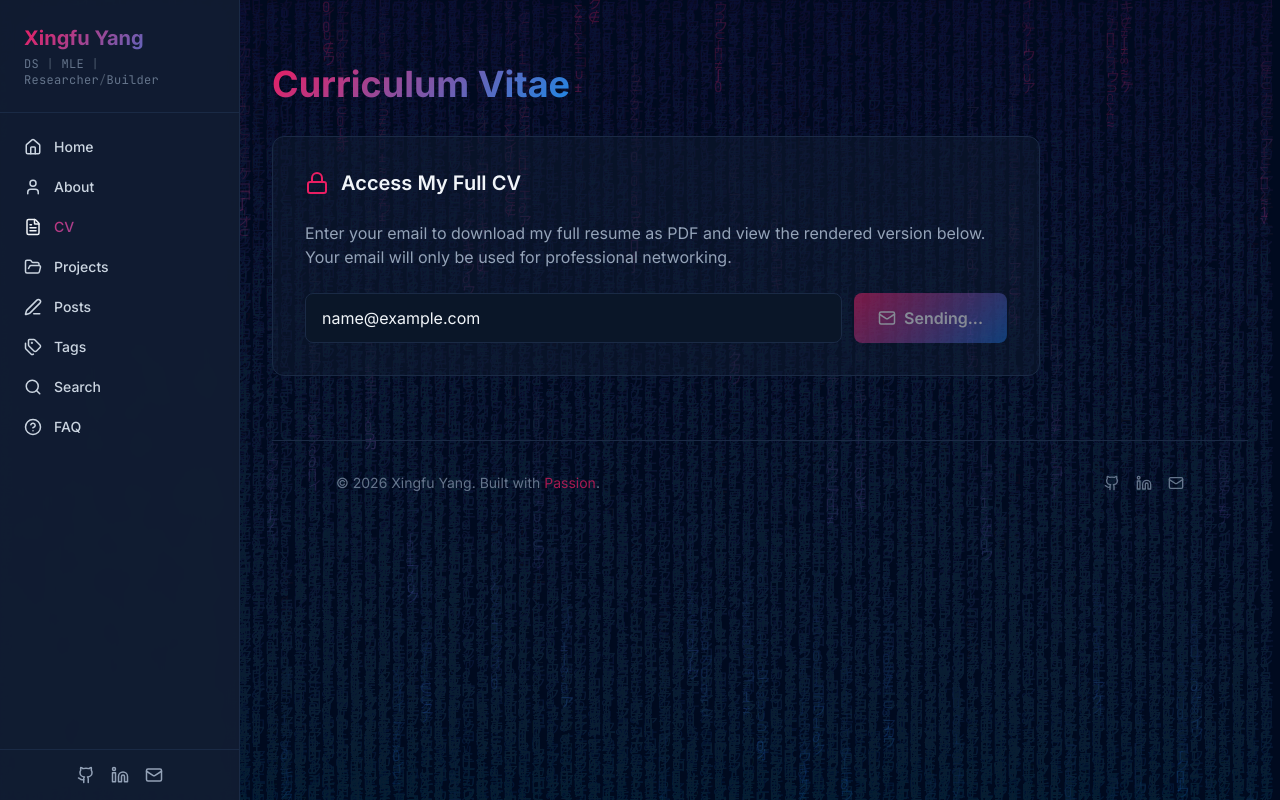
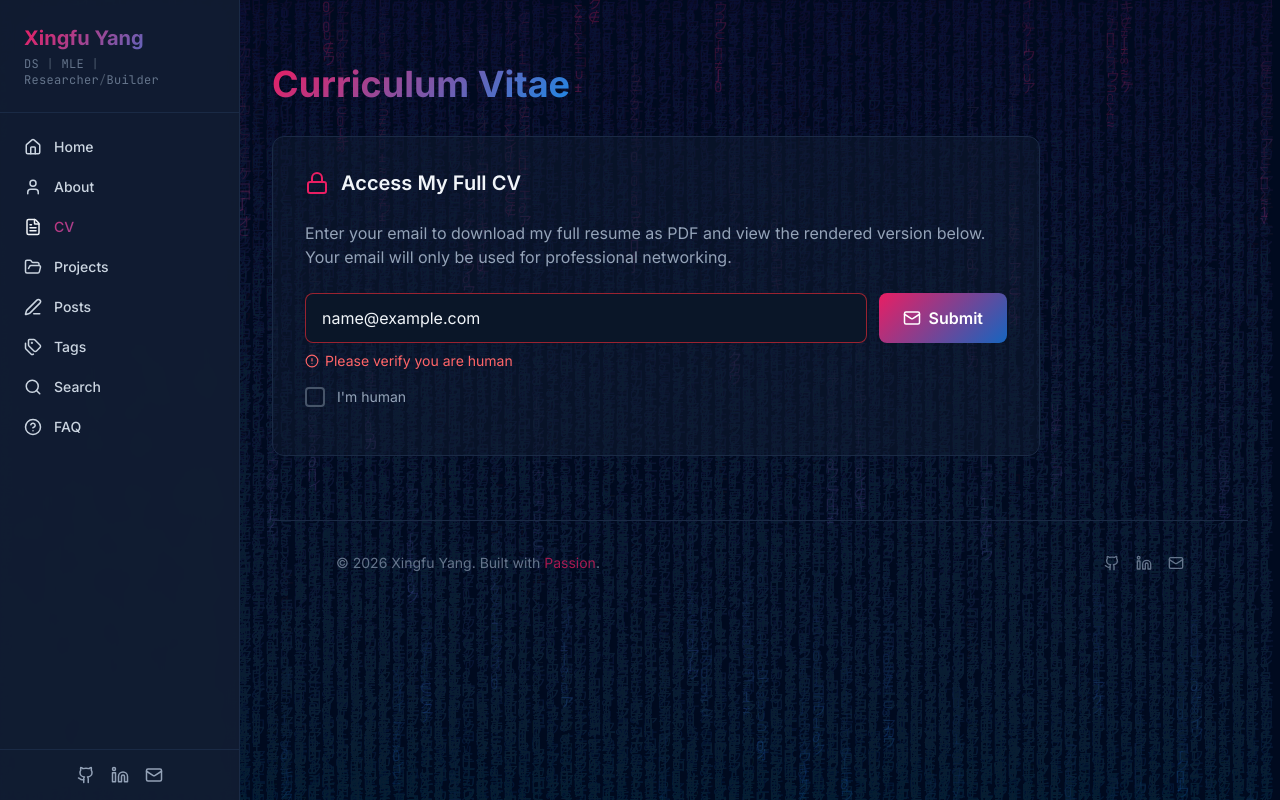
Before and after one commit to XingfuY/xyang.me, a React (Vite) app: page /cv in a window 1280 px wide. Both pictures are taken after typing "name@example.com" into the empty fields and a click on the button "Submit". Built offline with nearby package versions, Linux system fonts and the light colour scheme; no server answers.

Commit message:
Add email validation and bot prevention to CV gate
- Regex email validation with inline error feedback
- Honeypot field (hidden from humans, bots auto-fill)
- Timing check (reject submissions under 2s)
- Human verification checkbox with shield icon

```diff
--- a/src/pages/CVPage.tsx
+++ b/src/pages/CVPage.tsx
@@ -1,21 +1,50 @@
-import { useState } from 'react'
-import { FileDown, Mail, Lock, CheckCircle } from 'lucide-react'
+import { useState, useRef } from 'react'
+import { FileDown, Mail, Lock, CheckCircle, ShieldCheck, AlertCircle } from 'lucide-react'
 import { submitLead } from '../lib/submitLead'
+
+const EMAIL_RE = /^[a-zA-Z0-9._%+-]+@[a-zA-Z0-9.-]+\.[a-zA-Z]{2,}$/
 
 export default function CVPage() {
   const [email, setEmail] = useState('')
+  const [emailError, setEmailError] = useState('')
   const [submitted, setSubmitted] = useState(false)
   const [loading, setLoading] = useState(false)
+  const [verified, setVerified] = useState(false)
+  const [honeypot, setHoneypot] = useState('')
+  const mountTime = useRef(Date.now())
+
+  function validateEmail(value: string) {
+    if (!value) return 'Email is required'
+    if (!EMAIL_RE.test(value)) return 'Please enter a valid email'
+    return ''
+  }
 
   async function handleSubmit(e: React.FormEvent) {
     e.preventDefault()
+
+    // Honeypot check — bots fill hidden fields
+    if (honeypot) return
+
+    // Timing check — reject instant submissions (< 2s)
+    if (Date.now() - mountTime.current < 2000) return
+
+    const error = validateEmail(email)
+    if (error) {
+      setEmailError(error)
+      return
+    }
+
+    if (!verified) {
+      setEmailError('Please verify you are human')
+      return
+    }
+
     setLoading(true)
 
     try {
       await submitLead('cv_leads', { email })
       setSubmitted(true)
     } catch {
-      // Allow access even if submission fails
       setSubmitted(true)
     } finally {
       setLoading(false)
@@ -38,15 +67,25 @@ export default function CVPage() {
             Enter your email to download my full resume as PDF and view the rendered version below.
             Your email will only be used for professional networking.
           </p>
-          <form onSubmit={handleSubmit} className="flex gap-3">
+          <form onSubmit={handleSubmit} className="space-y-4">
+            <div>
+              <div className="flex gap-3">
                 <div className="flex-1">
                   <input
                     type="email"
                     value={email}
-                onChange={(e) => setEmail(e.target.value)}
+                    onChange={(e) => {
+                      setEmail(e.target.value)
+                      if (emailError) setEmailError(validateEmail(e.target.value))
+                    }}
+                    onBlur={() => { if (email) setEmailError(validateEmail(email)) }}
                     placeholder="you@company.com"
                     required
-                className="w-full px-4 py-3 rounded-lg bg-navy border border-navy-lighter text-slate-100 placeholder:text-slate-500 focus:outline-none focus:border-crimson/50 transition-colors"
+                    className={`w-full px-4 py-3 rounded-lg bg-navy border text-slate-100 placeholder:text-slate-500 focus:outline-none transition-colors ${
+                      emailError
+                        ? 'border-red-500/60 focus:border-red-500'
+                        : 'border-navy-lighter focus:border-crimson/50'
+                    }`}
                   />
                 </div>
                 <button
@@ -57,6 +96,49 @@ export default function CVPage() {
                   <Mail size={18} />
                   {loading ? 'Sending...' : 'Submit'}
                 </button>
+              </div>
+              {emailError && (
+                <p className="mt-2 text-sm text-red-400 flex items-center gap-1.5">
+                  <AlertCircle size={14} />
+                  {emailError}
+                </p>
+              )}
+            </div>
+
+            {/* Human verification checkbox */}
+            <label className="flex items-center gap-3 cursor-pointer group w-fit">
+              <div className={`w-5 h-5 rounded border-2 flex items-center justify-center transition-all ${
+                verified
+                  ? 'bg-crimson/20 border-crimson'
+                  : 'border-slate-600 group-hover:border-slate-400'
+              }`}>
+                {verified && <ShieldCheck size={14} className="text-crimson" />}
+              </div>
+              <input
+                type="checkbox"
+                checked={verified}
+                onChange={(e) => {
+                  setVerified(e.target.checked)
+                  if (e.target.checked && emailError === 'Please verify you are human') setEmailError('')
+                }}
+                className="sr-only"
+              />
+              <span className="text-sm text-slate-400 group-hover:text-slate-300 transition-colors select-none">
+                I'm human
+              </span>
+            </label>
+
+            {/* Honeypot — invisible to humans, bots auto-fill */}
+            <input
+              type="text"
+              value={honeypot}
+              onChange={(e) => setHoneypot(e.target.value)}
+              tabIndex={-1}
+              autoComplete="off"
+              aria-hidden="true"
+              className="absolute opacity-0 h-0 w-0 overflow-hidden pointer-events-none"
+              style={{ position: 'absolute', left: '-9999px' }}
+            />
           </form>
         </div>
       ) : (
```
Lines whose indentation alone changed are shown as unchanged.
